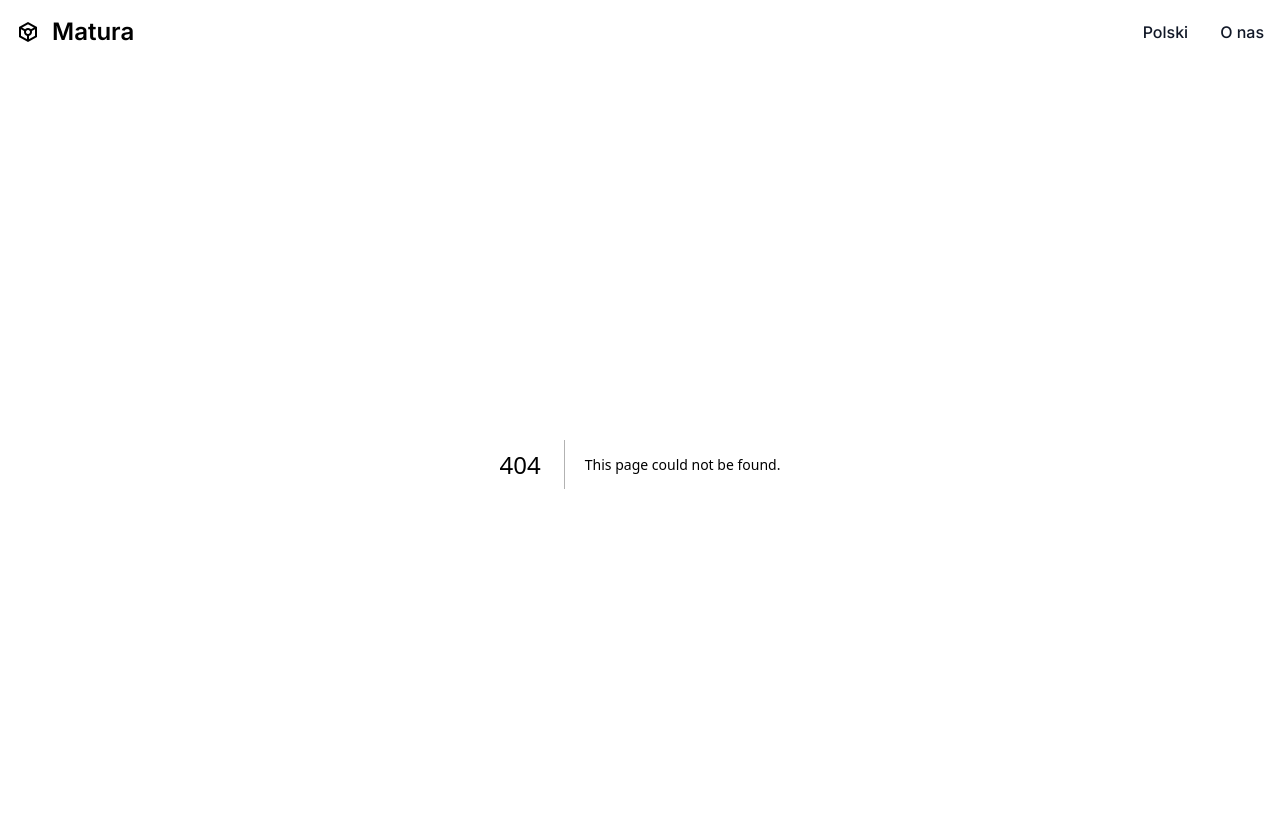
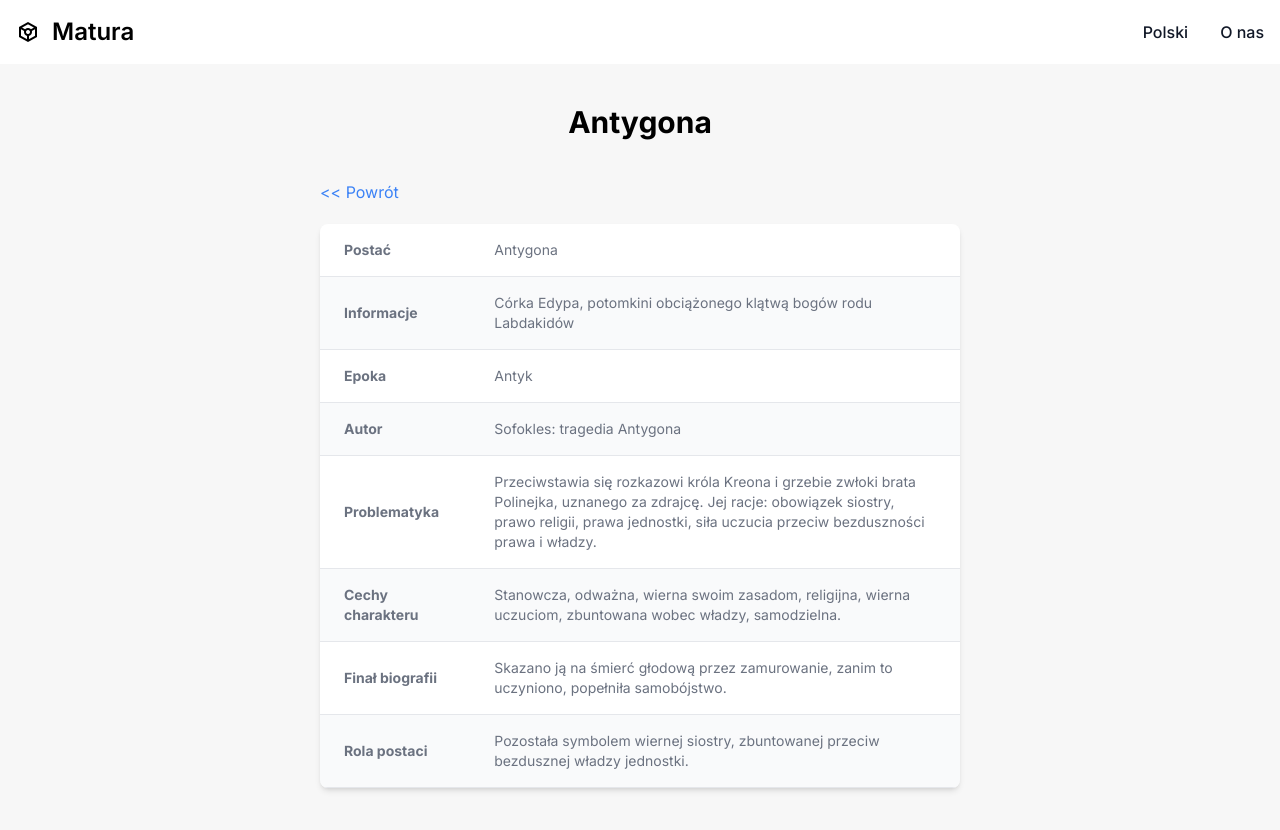
Before and after one commit to loudsheep/polski-matura, a Next.js app: page /polski/postacie/0 in a window 1280 px wide. Before the commit this address had no page. Shown: the top 830 px of the page. Built offline with nearby package versions, Linux system fonts and the light colour scheme.

Commit message:
Postacie more updatest

```diff
--- /dev/null
+++ b/app/polski/postacie/[postacIdx]/not-found.tsx
@@ -0,0 +1,10 @@
+import React from 'react'
+
+export default function PostacNotFound() {
+    return (
+        <div className='w-1/2 mx-auto flex-col items-center'>
+            <h1 className='text-center text-3xl font-bold my-10'>Nie znaleziono postaci</h1>
+            <a className='text-blue-500 pb-5' href='/polski/postacie'>&lt;&lt; Powrót do strony głównej postacii</a>
+        </div>
+    )
+}
--- /dev/null
+++ b/app/polski/postacie/[postacIdx]/page.tsx
@@ -0,0 +1,121 @@
+"use client";
+
+import { notFound } from 'next/navigation';
+import React, { useEffect, useState } from 'react'
+
+type PostacPageProps = {
+    params: {
+        postacIdx: number,
+    },
+};
+
+export default function PostacPage({ params }: PostacPageProps) {
+    const [jsonData, setJsonData] = useState<any>(null);
+
+    useEffect(() => {
+        const fetchData = async () => {
+            try {
+                const response = await fetch('/data/postacie2.json', { cache: "force-cache" });
+                const data = await response.json();
+
+                setJsonData(data);
+            } catch (error) {
+                console.error('Error fetching JSON data:', error);
+            }
+        };
+
+        fetchData();
+    }, []);
+
+    if (jsonData == null) {
+        return (
+            <div className='w-11/12 md:w-5/6 lg:w-3/4 xl:w-1/2 mx-auto text-center my-10'>
+                Strona postaci - ładowanie...
+            </div>
+        );
+    }
+
+    if (params.postacIdx < 0 || params.postacIdx >= jsonData.length) {
+        return notFound();
+    }
+
+    return (
+        <div className='w-11/12 md:w-5/6 lg:w-3/4 xl:w-1/2 mx-auto my-10'>
+            <h1 className='text-center text-3xl font-bold my-10'>{jsonData[params.postacIdx].tytul}</h1>
+
+            <a className='block text-blue-500 mb-5' href='/polski/postacie'>&lt;&lt; Powrót</a>
+
+            <div className="relative overflow-x-auto shadow-md sm:rounded-lg">
+                <table className="w-full text-sm text-left rtl:text-right text-gray-500">
+                    <tbody>
+                        <tr className="odd:bg-white even:bg-gray-50 border-b">
+                            <th className="px-6 py-4">
+                                Postać
+                            </th>
+                            <td className="px-6 py-4">
+                                {jsonData[params.postacIdx].tytul}
+                            </td>
+                        </tr>
+                        <tr className="odd:bg-white even:bg-gray-50 border-b">
+                            <th className="px-6 py-4">
+                                Informacje
+                            </th>
+                            <td className="px-6 py-4">
+                                {jsonData[params.postacIdx].dane}
+                            </td>
+                        </tr>
+                        <tr className="odd:bg-white even:bg-gray-50 border-b">
+                            <th className="px-6 py-4">
+                                Epoka
+                            </th>
+                            <td className="px-6 py-4">
+                                {jsonData[params.postacIdx].epoka}
+                            </td>
+                        </tr>
+                        <tr className="odd:bg-white even:bg-gray-50 border-b">
+                            <th className="px-6 py-4">
+                                Autor
+                            </th>
+                            <td className="px-6 py-4">
+                                {jsonData[params.postacIdx].autor}
+                            </td>
+                        </tr>
+                        <tr className="odd:bg-white even:bg-gray-50 border-b">
+                            <th className="px-6 py-4">
+                                Problematyka
+                            </th>
+                            <td className="px-6 py-4">
+                                {jsonData[params.postacIdx].problem}
+                            </td>
+                        </tr>
+                        <tr className="odd:bg-white even:bg-gray-50 border-b">
+                            <th className="px-6 py-4">
+                                Cechy charakteru
+                            </th>
+                            <td className="px-6 py-4">
+                                {jsonData[params.postacIdx].cechy}
+                            </td>
+                        </tr>
+                        <tr className="odd:bg-white even:bg-gray-50 border-b">
+                            <th className="px-6 py-4">
+                                Finał biografii
+                            </th>
+                            <td className="px-6 py-4">
+                                {jsonData[params.postacIdx].biografia}
+                            </td>
+                        </tr>
+                        <tr className="odd:bg-white even:bg-gray-50 border-b">
+                            <th className="px-6 py-4">
+                                Rola postaci
+                            </th>
+                            <td className="px-6 py-4">
+                                {jsonData[params.postacIdx].rola}
+                            </td>
+                        </tr>
+                    </tbody>
+                </table>
+            </div>
+
+        </div>
+    )
+}
--- a/app/polski/postacie/page.tsx
+++ b/app/polski/postacie/page.tsx
@@ -37,7 +37,7 @@ export default function PostaciePage() {
     useEffect(() => {
         const fetchData = async () => {
             try {
-                const response = await fetch('/data/postacie2.json');
+                const response = await fetch('/data/postacie2.json', { cache: "force-cache" });
                 const data = await response.json();
 
                 setJsonData(data);
@@ -52,10 +52,18 @@ export default function PostaciePage() {
     }, []);
 
     return (
-        <div className='w-11/12 md:w-5/6 lg:w-3/4 xl:w-1/2 mx-auto'>
-            {epoki.map((value, idx) => (
-                <p>{value}</p>
-            ))}
+        <div className='w-11/12 md:w-5/6 lg:w-3/4 xl:w-1/2 mx-auto my-10'>
+            <h1 className='text-center text-3xl font-bold my-10'>Najważniejsze postacie literackie</h1>
+
+            {jsonData && (
+                <ul className='list-disc'>
+                    {jsonData.map((value: any, idx: any) => (
+                        <li>
+                            <a href={`/polski/postacie/${idx}`} className='text-blue-500'>{value.tytul}</a>
+                        </li>
+                    ))}
+                </ul>
+            )}
         </div>
     )
 }
```
